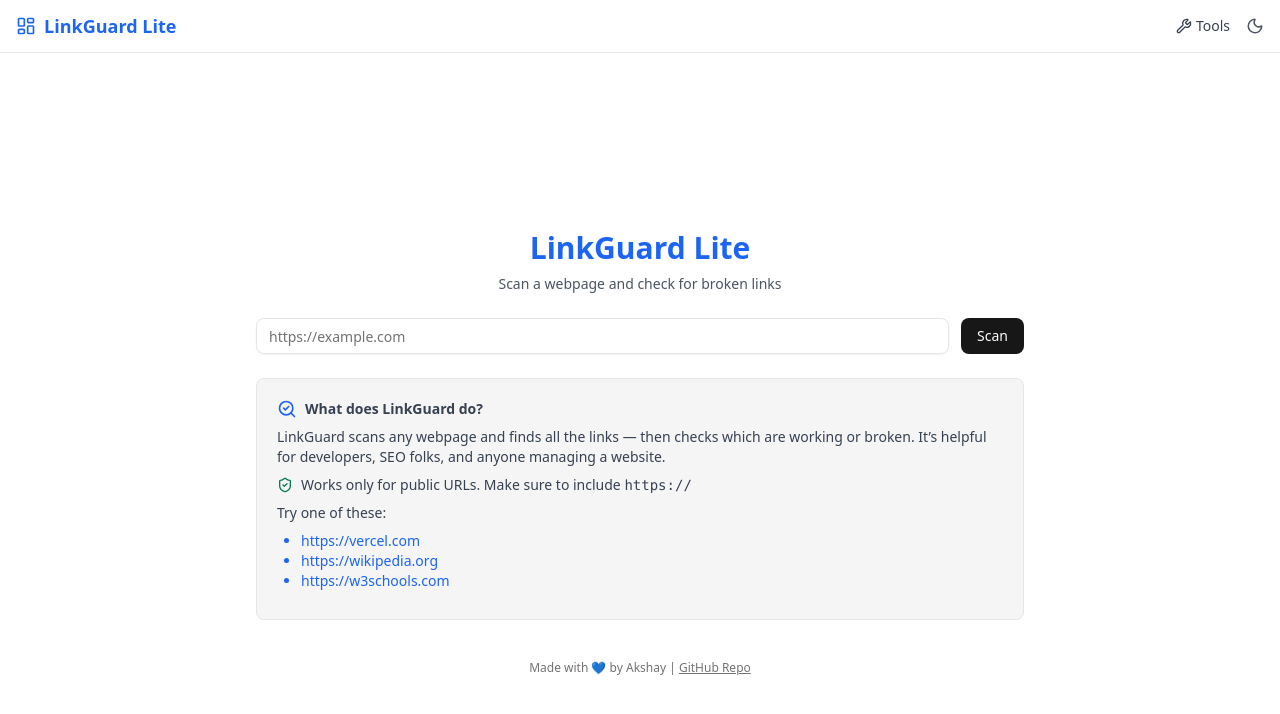
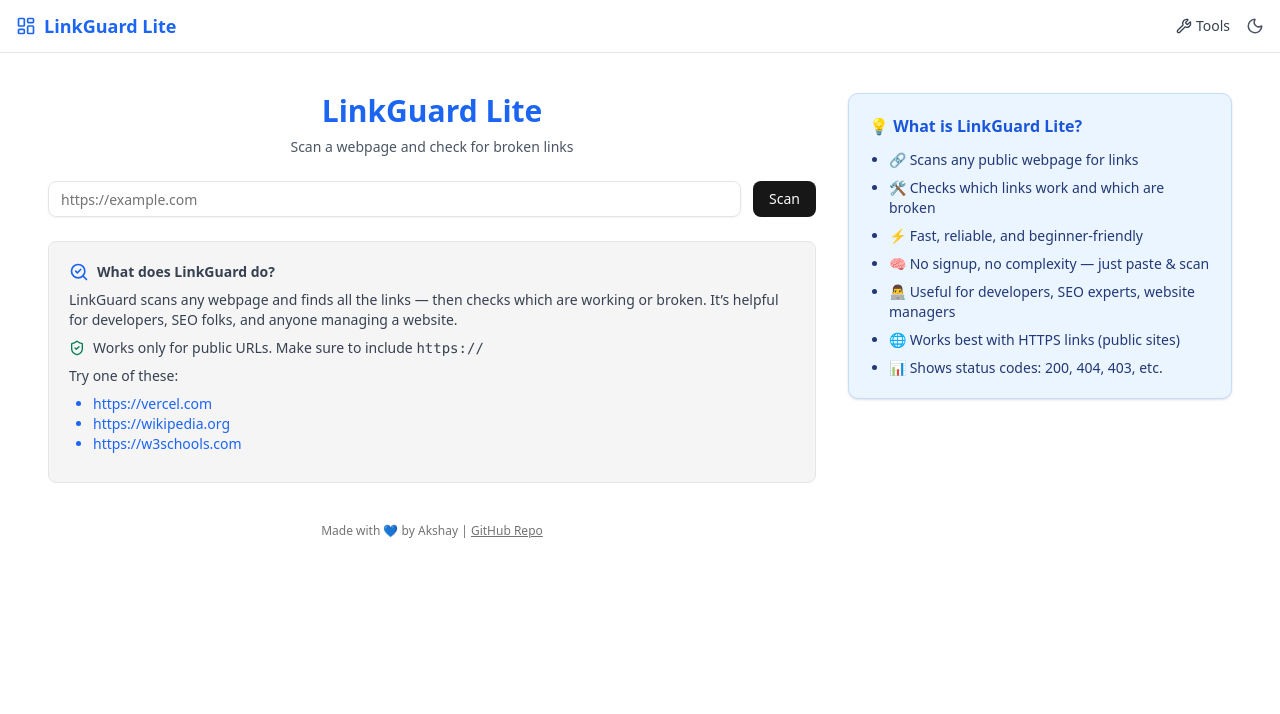
Before and after one commit to Bit-Trail/linkguard-lite, a Next.js app in the folder linkguard-fe/: page / in a window 1280 px wide. Shown: the top 714 px of the page. Built offline with nearby package versions, Linux system fonts and the light colour scheme.

Commit message:
modified:   linkguard-fe/app/page.tsx

```diff
--- a/linkguard-fe/app/page.tsx
+++ b/linkguard-fe/app/page.tsx
@@ -71,8 +71,8 @@ export default function HomePage() {
     <>
       <TopNav />
 
-      <main className="min-h-screen bg-background px-4 py-10 flex items-center justify-center">
-        <div className="max-w-3xl w-full space-y-6">
+      <main className="min-h-screen bg-background px-4 py-10 flex flex-col lg:flex-row items-start justify-center gap-8">
+        <div className="w-full max-w-3xl space-y-6">
           <div className="text-center">
             <h1 className="text-3xl font-bold mb-2">
               <span className="text-blue-600">LinkGuard Lite</span>
@@ -219,6 +219,20 @@ export default function HomePage() {
             </a>
           </footer>
         </div>
+        <aside className="hidden lg:block w-full max-w-sm bg-blue-50 dark:bg-blue-900/10 p-5 rounded-lg shadow border border-blue-200 dark:border-blue-800 text-sm text-blue-900 dark:text-blue-200">
+          <h2 className="text-base font-bold mb-3 text-blue-700 dark:text-blue-100">
+            💡 What is LinkGuard Lite?
+          </h2>
+          <ul className="list-disc pl-5 space-y-2">
+            <li>🔗 Scans any public webpage for links</li>
+            <li>🛠️ Checks which links work and which are broken</li>
+            <li>⚡ Fast, reliable, and beginner-friendly</li>
+            <li>🧠 No signup, no complexity — just paste & scan</li>
+            <li>👨‍💻 Useful for developers, SEO experts, website managers</li>
+            <li>🌐 Works best with HTTPS links (public sites)</li>
+            <li>📊 Shows status codes: 200, 404, 403, etc.</li>
+          </ul>
+        </aside>
       </main>
     </>
   );
```
